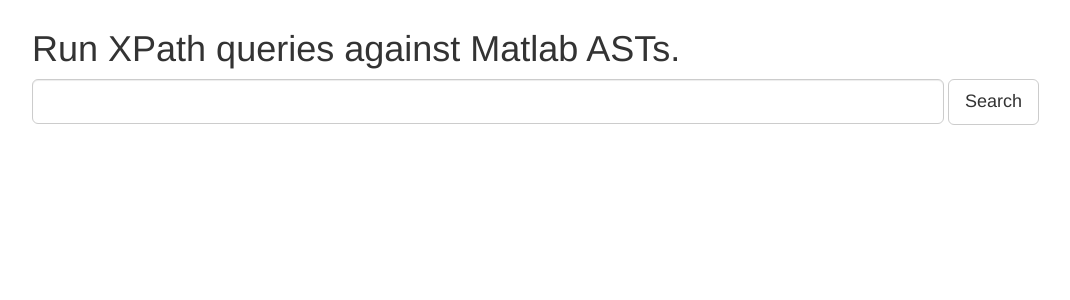
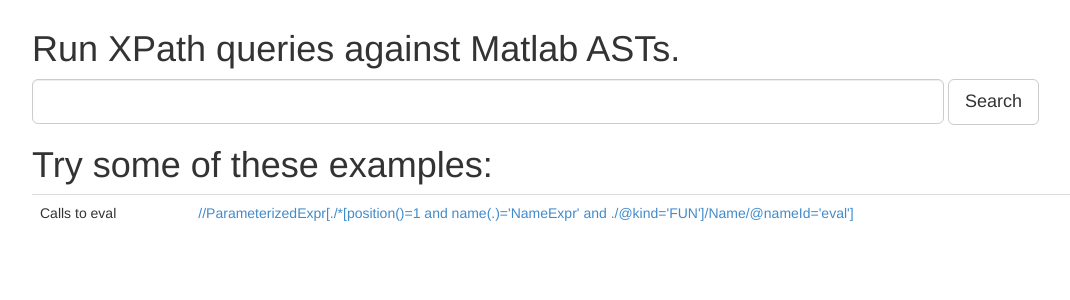
Before and after one commit to Wind508/mcbench, a Flask app: page / in a window 1280 px wide. Shown: the part 51-351 px from the top of the page, without its empty margins (38-1108 px from the left). Run offline with Flask 2, Linux system fonts and the light colour scheme; some libraries are stand-ins or nearby versions.

Commit message:
Add example on home page.

```diff
--- a/templates/index.html
+++ b/templates/index.html
@@ -11,5 +11,14 @@
       </form>
     </div>
   </div>
+
+<div class="container">
+  <div class="row">
+  <h1>Try some of these examples:</h1>
+  <table class="table">
+  <tr><td>Calls to eval<td><td><a href="{{ url_for('benchmark_list', query="//ParameterizedExpr[./*[position()=1 and name(.)='NameExpr' and ./@kind='FUN']/Name/@nameId='eval']") }}">//ParameterizedExpr[./*[position()=1 and name(.)='NameExpr' and ./@kind='FUN']/Name/@nameId='eval']</a>
+  </table>
+  </div>
+</div>
 </div>
 {% endblock %}
```
